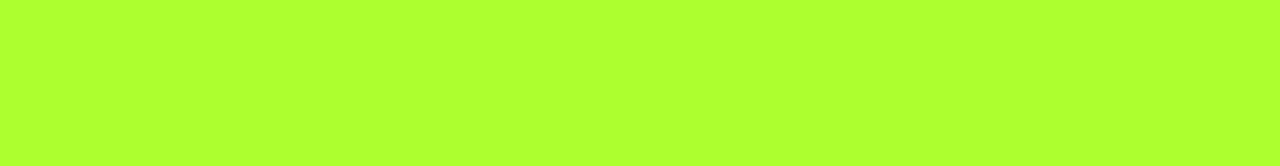
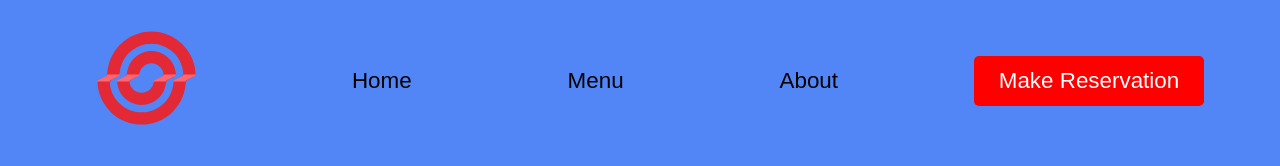
Before and after one commit to FayaadAbrahams/Restaurant-Page, a website built with webpack: page src/template.html in a window 1280 px wide. Built offline with nearby package versions, Linux system fonts and the light colour scheme.

Commit message:
Added basic structure to project

```diff
--- a/src/styles.css
+++ b/src/styles.css
@@ -1,3 +1,47 @@
+:root {
+    --page-background-color: rgb(82, 134, 247);
+}
+
 body {
-    background-color: greenyellow;
+    background-color: var(--page-background-color);
 }
+
+.logo-svg{
+    width: 100px;
+    height: 100px;
+    margin: 0 auto;
+}
+.navbar {
+    display: flex;
+    justify-content: space-around;
+    align-items: center;
+    padding: 10px 10px;
+}
+
+.navbar button {
+    background-color: inherit;
+    color: rgb(0, 0, 0);
+    border: none;
+    padding: 10px 20px;
+    cursor: pointer;
+    font-size: 1.4rem;
+    transition: 0.3s ease-in;
+}
+
+.navbar button:hover {
+    color: white;
+}
+
+.reserve-btn {
+    border-radius: 5px;
+    background-color: red !important;
+    color: white !important;
+    height: 50px;
+    width: 230px;
+    transition: 0.2s ease !important;
+    text-align: center;
+}
+
+.reserve-btn:hover {
+    background-color: rgb(139, 32, 32) !important;
+}
--- a/src/template.html
+++ b/src/template.html
@@ -0,0 +1,22 @@
+<!DOCTYPE html>
+<html lang="en">
+    <head>
+        <meta charset="UTF-8">
+        <meta name="viewport" content="width=device-width, initial-scale=1.0">
+        <title>Document</title>
+
+    </head>
+    <body>
+        <header>
+            <nav class="navbar">
+                <button class="logo-homepage"><img class="logo-svg"
+                        src="./assets/logo.svg" alt="Logo-home"></button>
+                <button>Home</button>
+                <button>Menu</button>
+                <button>About</button>
+                <button class="reserve-btn">Make Reservation</button>
+            </nav>
+        </header>
+        <div id="content"></div>
+    </body>
+</html>
```
Also changed, not shown: src/assets/logo.svg (added), src/index.js (line endings or trailing spaces).
